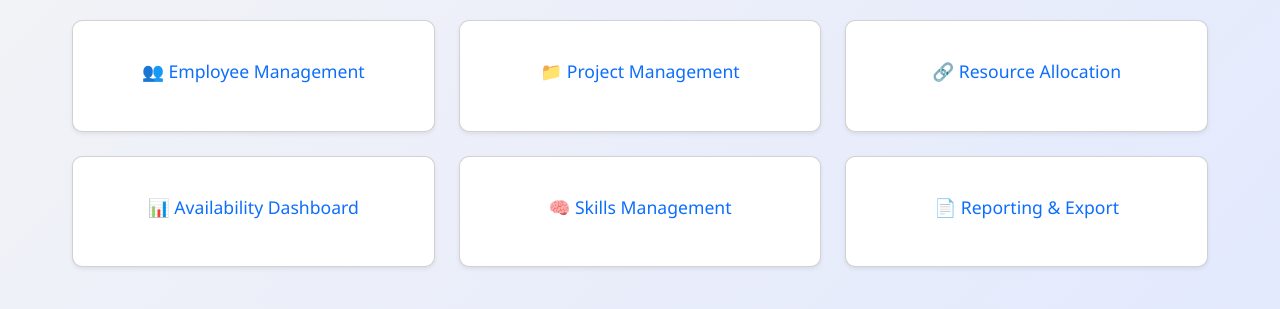
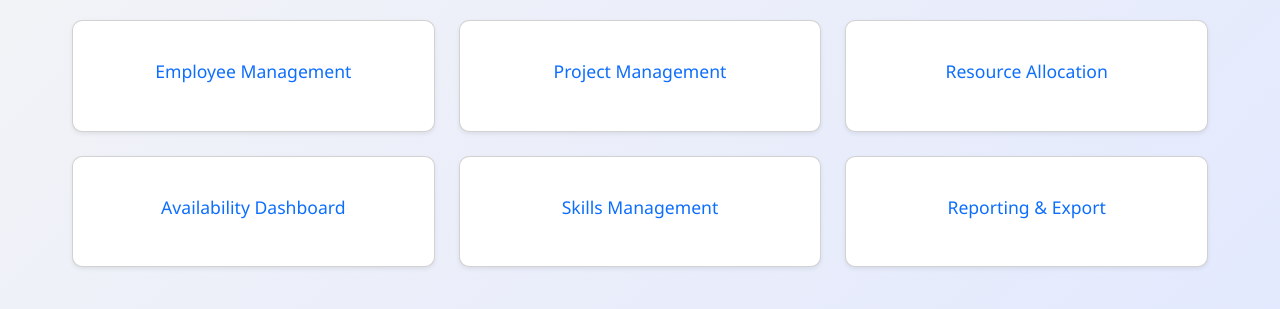
Before and after one commit to Saad982/Resource-Management-System-for-IT-Projects-Ovrlod, a website: page frontend/dashboard.html in a window 1280 px wide. Shown: the part 147-456 px from the top of the page. Drawn offline with nearby package versions, Linux system fonts and the light colour scheme.

Commit message:
adding Allocation HTML sample Page with Nav

```diff
--- a/frontend/dashboard.html
+++ b/frontend/dashboard.html
@@ -26,42 +26,42 @@
       <div class="col-md-4">
         <a href="employee.html" class="card link-card text-center shadow-sm p-4">
           <div class="card-body">
-            <h5 class="card-title">👥 Employee Management</h5>
+            <h5 class="card-title">Employee Management</h5>
           </div>
         </a>
       </div>
       <div class="col-md-4">
         <a href="projects.html" class="card link-card text-center shadow-sm p-4">
           <div class="card-body">
-            <h5 class="card-title">📁 Project Management</h5>
+            <h5 class="card-title">Project Management</h5>
           </div>
         </a>
       </div>
       <div class="col-md-4">
         <a href="allocation.html" class="card link-card text-center shadow-sm p-4">
           <div class="card-body">
-            <h5 class="card-title">🔗 Resource Allocation</h5>
+            <h5 class="card-title">Resource Allocation</h5>
           </div>
         </a>
       </div>
       <div class="col-md-4">
         <a href="availability.html" class="card link-card text-center shadow-sm p-4">
           <div class="card-body">
-            <h5 class="card-title">📊 Availability Dashboard</h5>
+            <h5 class="card-title">Availability Dashboard</h5>
           </div>
         </a>
       </div>
       <div class="col-md-4">
         <a href="skills.html" class="card link-card text-center shadow-sm p-4">
           <div class="card-body">
-            <h5 class="card-title">🧠 Skills Management</h5>
+            <h5 class="card-title">Skills Management</h5>
           </div>
         </a>
       </div>
       <div class="col-md-4">
         <a href="reports.html" class="card link-card text-center shadow-sm p-4">
           <div class="card-body">
-            <h5 class="card-title">📄 Reporting & Export</h5>
+            <h5 class="card-title">Reporting & Export</h5>
           </div>
         </a>
       </div>
--- a/frontend/employee.js
+++ b/frontend/employee.js
@@ -25,7 +25,7 @@ document.addEventListener('DOMContentLoaded', () => {
     let res, data;
 
     if (id) {
-      // 🔁 Update existing employee
+      //  Update existing employee
       res = await fetch(`/api/employees/${id}`, {
         method: 'PUT',
         headers: { 'Content-Type': 'application/json' },
```
Also changed, not shown: backend/index.js (+4 -4 lines), frontend/allocation.html (added, +24 -0 lines), frontend/employee.html (+3 -3 lines), frontend/projects.html (+1 -1 lines), frontend/allocation.js (added).
